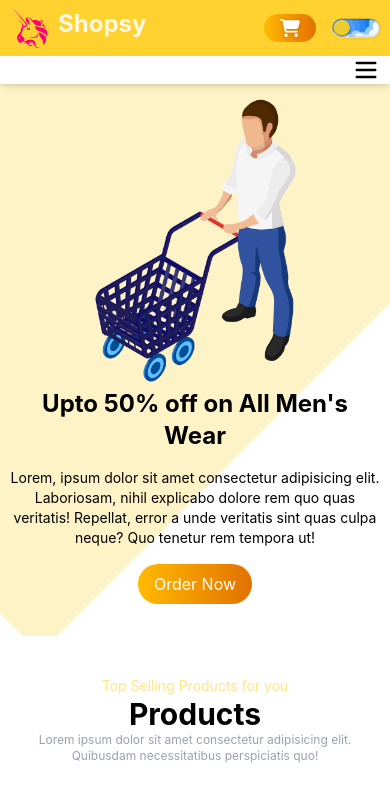
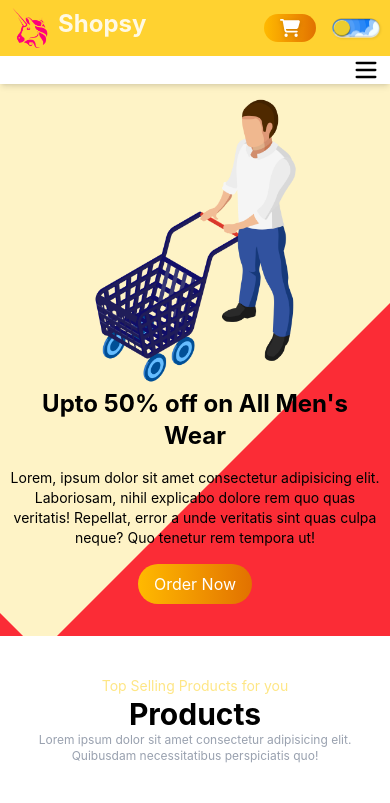
Before and after one commit to niyomufashafabrice/React-js-Shopping-, a React (Vite) app: page / in a window 390 px wide. Shown: the top 803 px of the page. Built offline with nearby package versions, Linux system fonts and the light colour scheme.

Commit message:
my responsivness

```diff
--- a/src/components/Hero/Hero.jsx
+++ b/src/components/Hero/Hero.jsx
@@ -45,7 +45,7 @@ const Hero = () => {
 
 
   return (
-    <div className='relative overflow-hidden min-h-[550px] sm:min-h-[650px] bg-white flex justify-center items-center
+    <div className='relative overflow-hidden min-h-[550px] sm:min-h-[650px] sm:bg-white bg-red-500 flex justify-center items-center
     dark:bg-red-950 dark:text-white  duration-200'>
         {/*background pattern*/}
     <div className='h-[700px] w-[700px] bg-amber-100 absolute -top-1/2 right-0 rounded-3xl rotate-45'>
```
